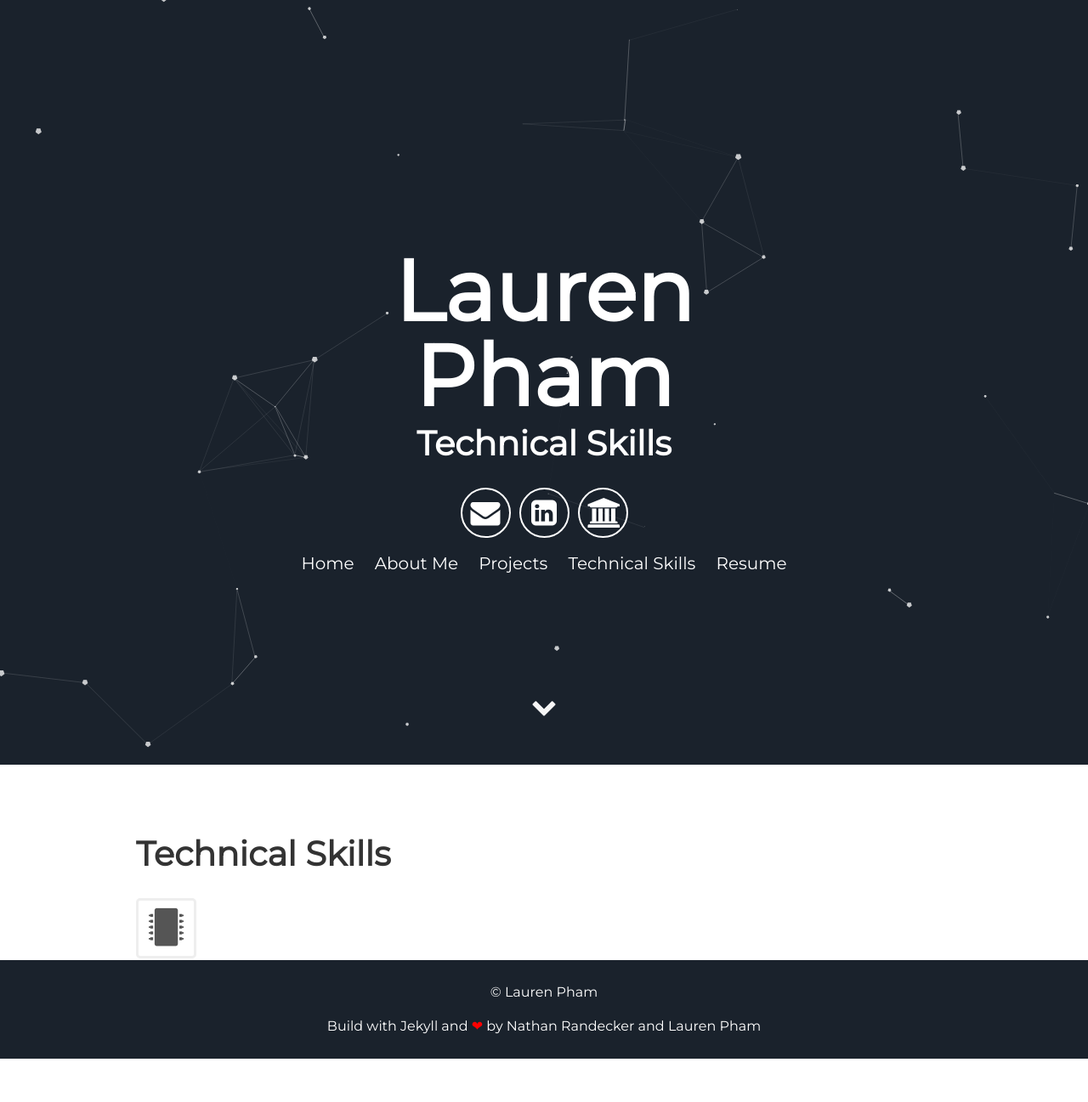
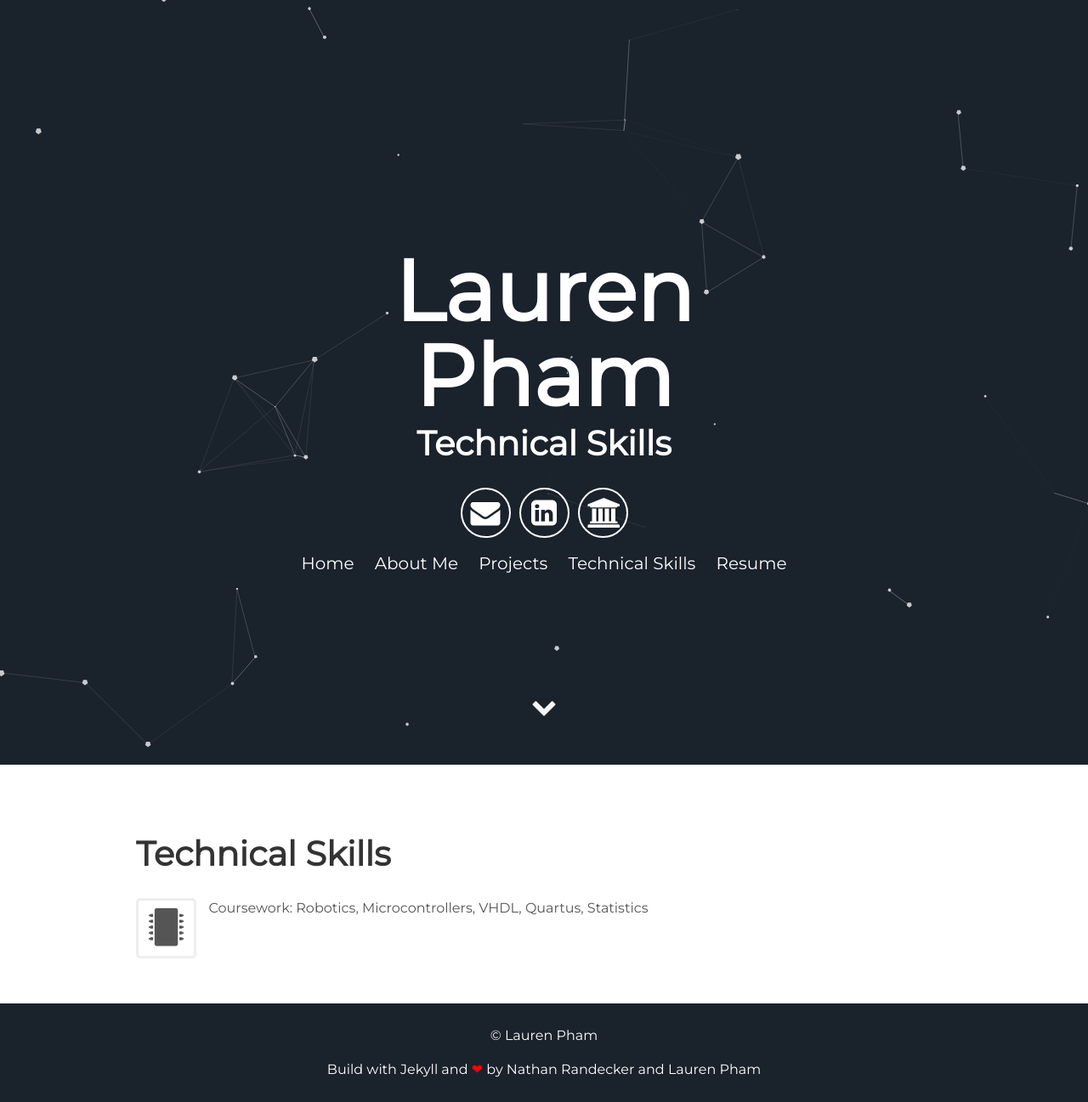
Before and after one commit to laurenpham/techskills, a Jekyll site: the page built from index.html, in a window 1280 px wide. Shown: the whole page at 85% size. Built offline with Jekyll 4.4.1, drawn with Linux system fonts in a browser that asks for light colours; before the commit the page ends 1246 px from its top, so only the background shows below that.

Commit message:
Update about.html

```diff
--- a/_includes/about.html
+++ b/_includes/about.html
@@ -5,5 +5,6 @@
   <body>
     <h1>Technical Skills</h1>
     <i class="fa fa-microchip fa-3x fa-pull-left fa-border"></i>
+    Coursework: Robotics, Microcontrollers, VHDL, Quartus, Statistics
   </body>
 </html>
```
